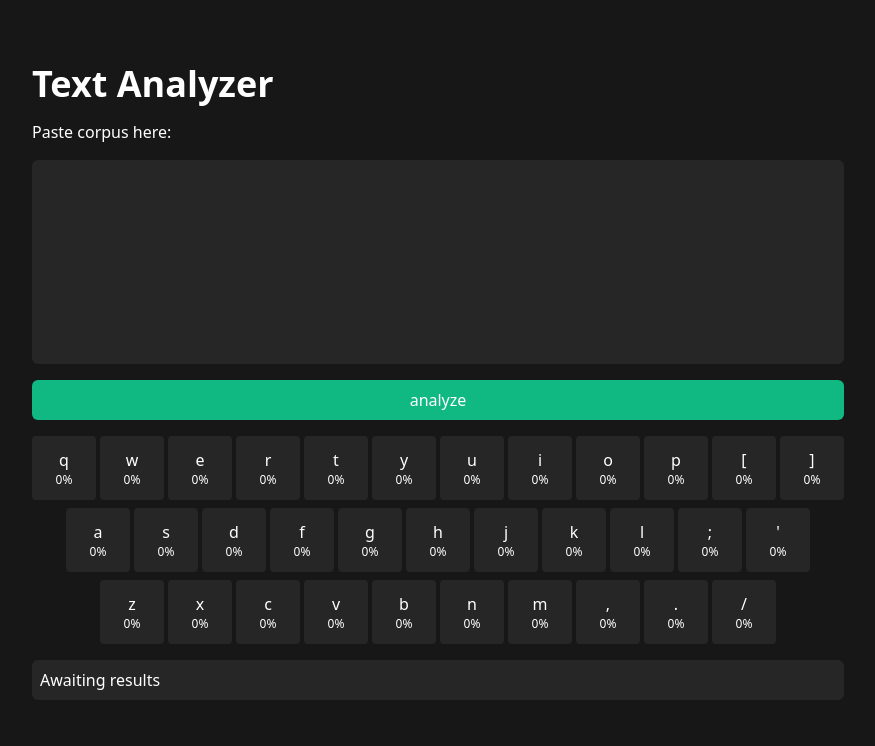
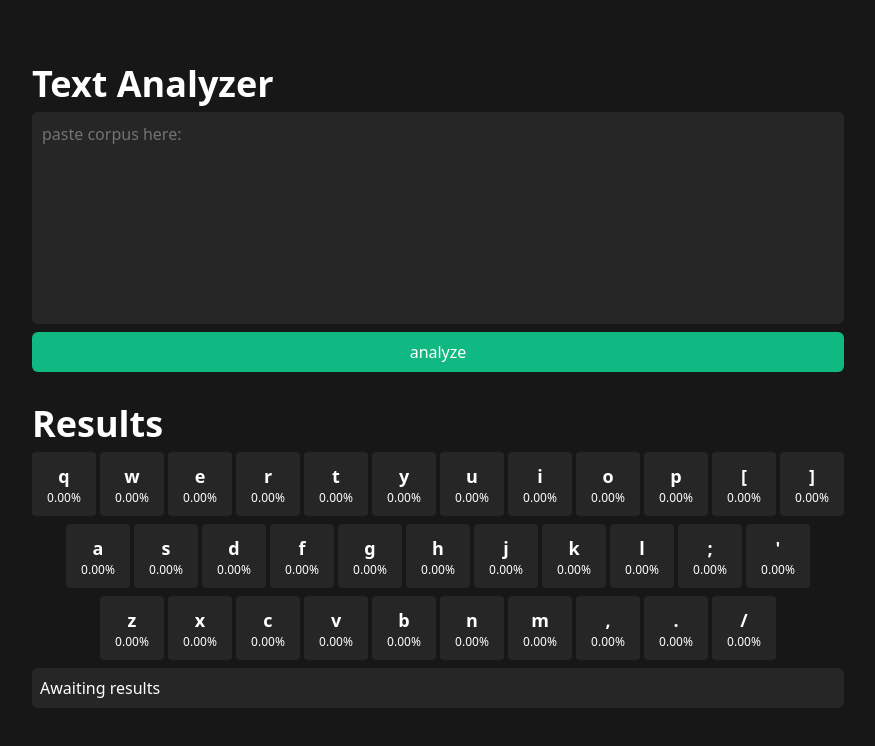
Before and after one commit to maxhu08/text-analyzer, a website built with Parcel: page src/index.html in a window 1280 px wide. Shown: the whole page, without its empty margins (352-1227 px from the left). Built offline with nearby package versions, Linux system fonts and the light colour scheme.

Commit message:
improve appearance

```diff
--- a/src/index.html
+++ b/src/index.html
@@ -12,18 +12,23 @@
 
 <body dir="ltr" class="min-h-screen bg-neutral-900">
   <div class="mx-auto grid w-[95%] grid-flow-row sm:w-[80%] md:w-[60%] lg:w-[40%]">
-    <main class="grid grid-flow-row pt-16 gap-4">
+    <main class="grid grid-flow-row pt-16 gap-8">
+      <div class="grid grid-flow-row gap-2">
         <h1 class="text-4xl font-semibold text-white">Text Analyzer</h1>
-      <p class="text-white">Paste corpus here:</p>
         <textarea id="corpus-textarea" type="text" autocomplete="off" rows="8"
-        class="w-full resize-none rounded-md border-2 border-transparent bg-neutral-800 p-1 text-base text-white placeholder-neutral-500 outline-none transition duration-[250ms] focus-within:border-blue-500"></textarea>
+          class="w-full resize-none rounded-md border-2 border-transparent bg-neutral-800 p-2 text-base text-white placeholder-neutral-500 outline-none transition duration-[250ms] focus-within:border-blue-500"
+          placeholder="paste corpus here:"></textarea>
         <button id="analyze-button"
           class="w-full cursor-pointer rounded-md bg-emerald-500 p-2 transition hover:bg-emerald-600">
           <span class="text-base text-white">analyze</span>
         </button>
+      </div>
+      <div class="grid grid-flow-row gap-2">
+        <h1 class="text-4xl font-semibold text-white">Results</h1>
         <div id="keyboard" class="grid gap-2"></div>
         <div class="rounded-md bg-neutral-800 p-2">
           <p id="results-text" class="whitespace-pre-wrap text-white">Awaiting results</p>
+        </div>
       </div>
     </main>
   </div>
--- a/src/scripts/utils/keyboard.ts
+++ b/src/scripts/utils/keyboard.ts
@@ -13,12 +13,12 @@ export const createKeyboardLayout = () => {
       keyDiv.id = `key-${key}`;
 
       const keyText = document.createElement("span");
-      keyText.className = "key-text";
+      keyText.className = "key-text text-lg font-semibold";
       keyText.textContent = key;
 
       const keyPercentage = document.createElement("span");
       keyPercentage.className = "key-percentage text-xs";
-      keyPercentage.textContent = "0%";
+      keyPercentage.textContent = "0.00%";
 
       keyDiv.appendChild(keyText);
       keyDiv.appendChild(keyPercentage);
```
Lines whose indentation alone changed are shown as unchanged.
